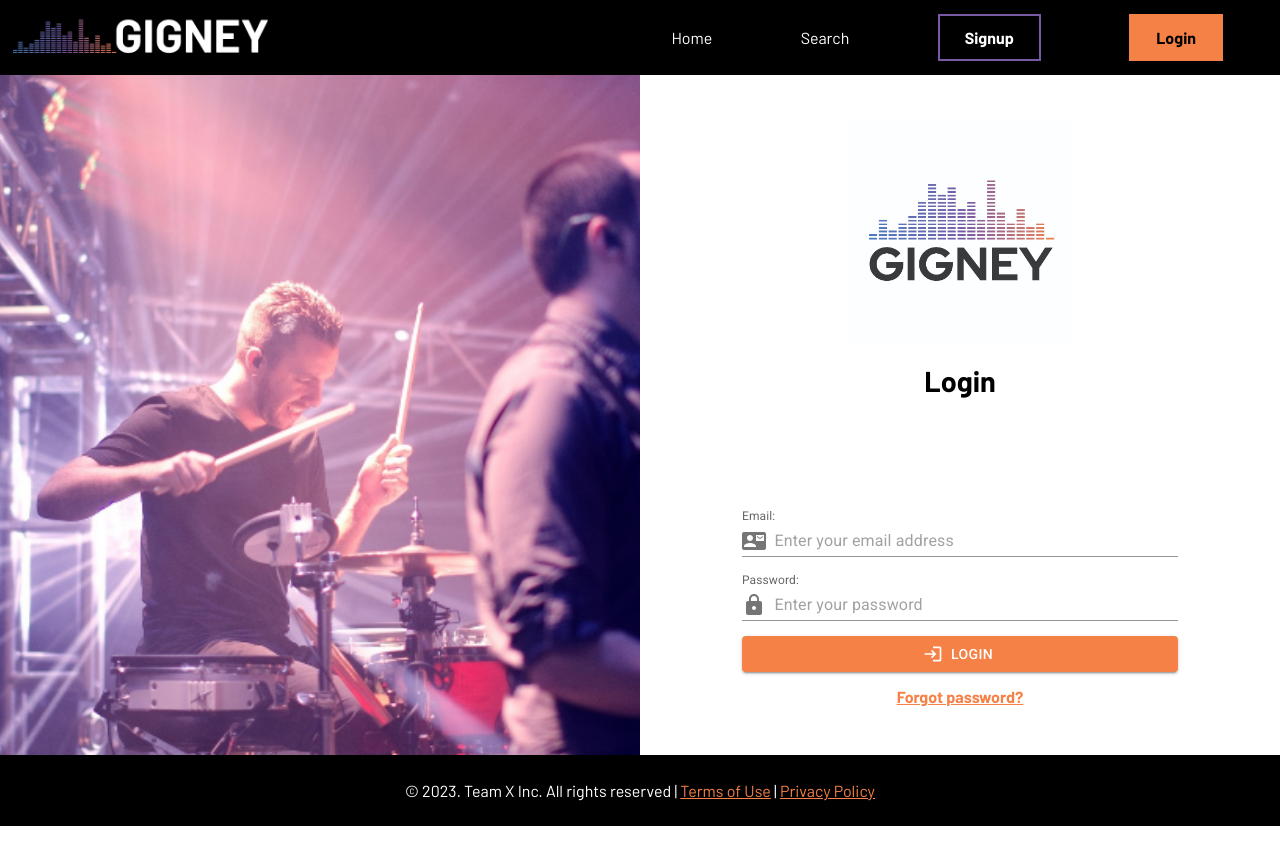
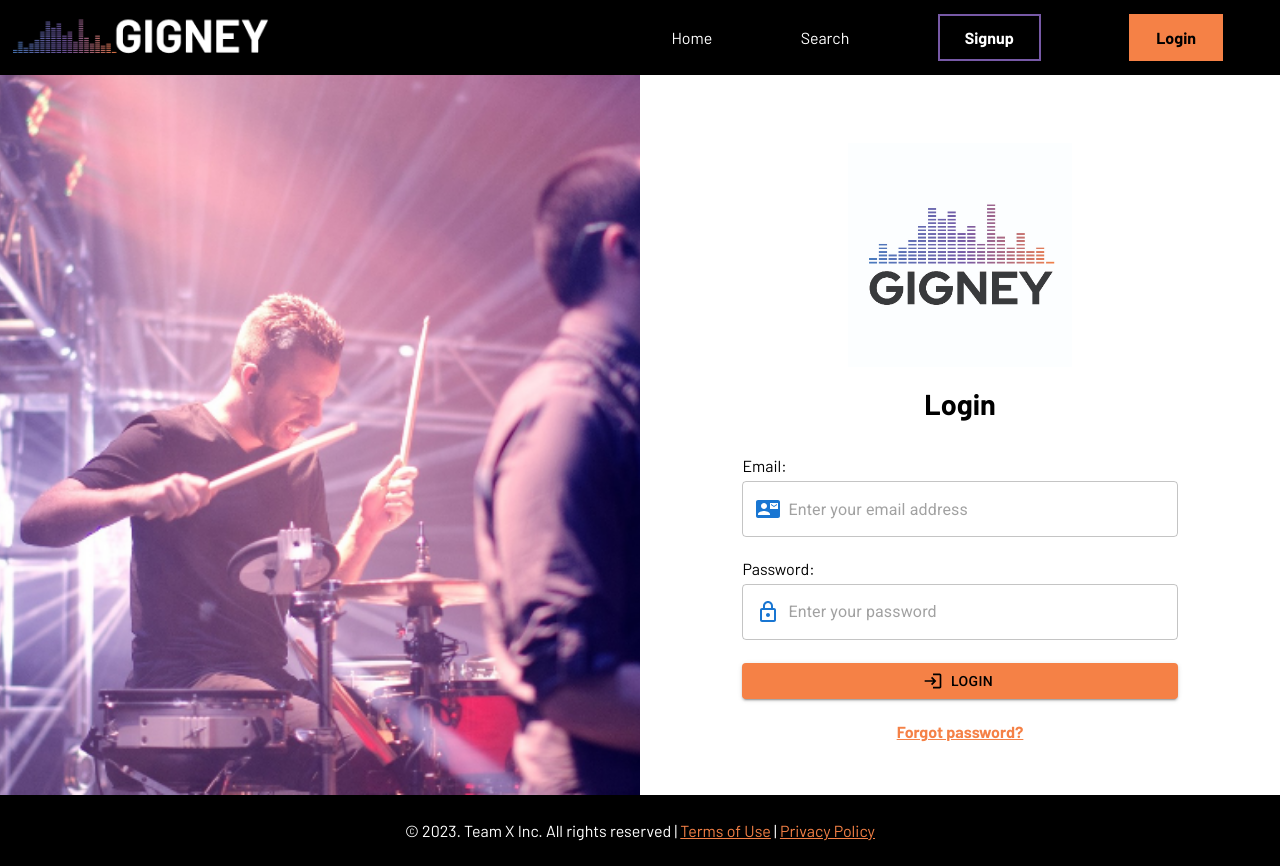
Before and after one commit to GRDE3024-DIG33-DigEx-Major-Project-2/frontendA3, a React (Create React App) app: page /login in a window 1280 px wide. Before the commit the page ends 826 px from the top, so only its background shows below. Built offline with nearby package versions, Linux system fonts and the light colour scheme.

Commit message:
Profile page styling
+ dashboard and login styling fixes

```diff
--- a/src/components/base/Header.js
+++ b/src/components/base/Header.js
@@ -70,7 +70,7 @@ export default function Header({ user, isLoggedIn, setIsLoggedIn, setUser }) {
               <Link
                 id="nav-create-event"
                 className="bttn-style-orange"
-                to="/create-event"
+                to="/createevent"
               >
                 Create a new event
               </Link>
--- a/src/components/event/EventCardHorizontal.js
+++ b/src/components/event/EventCardHorizontal.js
@@ -55,10 +55,10 @@ const EventCardHorizontal = (props) => {
             <SellOutlinedIcon sx={{ fontSize: 15 }} /> {price}
           </p>
           <div className="card-icon ev-share-h">
-            <ShareIcon sx={{ fontSize: 23 }} />
+            <ShareIcon sx={{ fontSize: 23, color:"black" }} />
           </div>
           <div className="card-icon ev-bookmark-h">
-            <BookmarkAddIcon sx={{ fontSize: 21 }} />
+            <BookmarkAddIcon sx={{ fontSize: 21, color:"black" }} />
           </div>
         </CardContent>
       </Box>
--- a/src/components/user/Dashboard.js
+++ b/src/components/user/Dashboard.js
@@ -9,9 +9,9 @@ import {
 import { useNavigate, Link } from "react-router-dom";
 import CreatedEventCardHorizontal from "../event/CreatedEventCardHorizontal";
 import LockIcon from "@mui/icons-material/Lock";
+import LockOutlinedIcon from '@mui/icons-material/LockOutlined';
 import { useState, useEffect } from "react";
 import { getAllEvents, getFirstLetters } from "../../utils/utils";
-
 
 const Dashboard = ({ isLoggedIn, user, setIsLoggedIn, setUser }) => {
   const [events, setEvents] = useState([]);
@@ -66,35 +66,35 @@ const Dashboard = ({ isLoggedIn, user, setIsLoggedIn, setUser }) => {
               <Box className="profile-box prof-left">
                 <FormControl fullWidth>
                   <h3>Change Password</h3>
+                  <p>Password:</p>
                   <TextField
+                    variant="outlined"
                     id="password"
-                      label="Password:"
                     placeholder="Enter your password"
                     InputProps={{
                       startAdornment: (
                         <InputAdornment position="start">
-                            <LockIcon />
+                          <LockOutlinedIcon color="primary" />
                         </InputAdornment>
                       ),
                     }}
-                      variant="standard"
                   />
+                  <p>Confirm Password:</p>
                   <TextField
-                      id="password"
-                      label="Confirm Password:"
+                    variant="outlined"
+                    id="confirm-password"
                     placeholder="Enter your password again"
                     InputProps={{
                       startAdornment: (
                         <InputAdornment position="start">
-                            <LockIcon />
+                          <LockIcon color="primary" />
                         </InputAdornment>
                       ),
                     }}
-                      variant="standard"
                   />
                   <Button
                     variant="contained"
-                      id="login-btn"
+                    id="save-pwd-btn"
                     type="submit"
                     sx={{ color: "black" }}
                   >
--- a/src/components/user/Login.js
+++ b/src/components/user/Login.js
@@ -1,6 +1,6 @@
-import { FormControl, TextField, InputAdornment, Button } from "@mui/material";
+import { FormControl, TextField, InputAdornment, Button, InputLabel } from "@mui/material";
 import ContactMailIcon from "@mui/icons-material/ContactMail";
-import LockIcon from "@mui/icons-material/Lock";
+import LockOutlinedIcon from '@mui/icons-material/LockOutlined';
 import LoginIcon from "@mui/icons-material/Login";
 import { useState } from "react";
 import { useNavigate, Link } from "react-router-dom";
@@ -17,7 +17,6 @@ const Login = ({ setIsLoggedIn, setUser }) => {
 
   // URL FOR LOCALHOST
   const loginUrl = "http://localhost:3000/auth/login";
-
 
   const loginHandler = async (event) => {
     event.preventDefault();
@@ -99,35 +98,35 @@ const Login = ({ setIsLoggedIn, setUser }) => {
         </div>
         <form onSubmit={loginHandler}>
           <FormControl className="login-form">
+            <p>Email:</p>
             <TextField
+              variant="outlined"
               value={email}
               onChange={(event) => setEmail(event.target.value)}
               id="email"
-              label="Email:"
               placeholder="Enter your email address"
               InputProps={{
                 startAdornment: (
                   <InputAdornment position="start">
-                    <ContactMailIcon />
+                    <ContactMailIcon color="primary" />
                   </InputAdornment>
                 ),
               }}
-              variant="standard"
             />
+            <p>Password:</p>
             <TextField
+              variant="outlined"
               value={password}
               onChange={(event) => setPassword(event.target.value)}
               id="password"
-              label="Password:"
               placeholder="Enter your password"
               InputProps={{
                 startAdornment: (
                   <InputAdornment position="start">
-                    <LockIcon />
+                    <LockOutlinedIcon color="primary" />
                   </InputAdornment>
                 ),
               }}
-              variant="standard"
             />
             {/* if the message is defined, show it */}
             {message && <p className="error-message">{message}</p>}
--- a/src/components/user/Profile.js
+++ b/src/components/user/Profile.js
@@ -1,31 +1,29 @@
-import { Box, Avatar, Button } from "@mui/material";
-import EditNote from "@mui/icons-material/EditNote";
+import {
+  Box,
+  Avatar,
+  Button,
+  FormControl,
+  TextField,
+  InputAdornment,
+} from "@mui/material";
 import { Link } from "react-router-dom";
 import EventCardHorizontal from "../event/EventCardHorizontal";
+import { useState, useEffect } from "react";
+import { getAllEvents, getFirstLetters } from "../../utils/utils";
+import LockOutlinedIcon from '@mui/icons-material/LockOutlined';
+import LockIcon from "@mui/icons-material/Lock";
 
 const Profile = ({ isLoggedIn, user, setIsLoggedIn, setUser }) => {
-  var events = [
-    {
-      name: "Event #1",
-      description: "Some event description!",
-      img: "../gigney.png",
-    },
-    {
-      name: "Event #2",
-      description: "Hello World!",
-      img: "../gigney.png",
-    },
-    {
-      name: "Event #3",
-      description: "Another one..",
-      img: "../gigney.png",
-    },
-    {
-      name: "Event #4",
-      description: "Some event description!",
-      img: "../gigney.png",
-    },
-  ];
+  const [events, setEvents] = useState([]);
+
+  useEffect(() => {
+    async function fetchEvents() {
+      const data = await getAllEvents();
+      setEvents(data);
+    }
+
+    fetchEvents();
+  }, [setEvents]);
 
   const handleDelete = () => {
     console.log("redirecting to delete page or pop up");
@@ -42,36 +40,60 @@ const Profile = ({ isLoggedIn, user, setIsLoggedIn, setUser }) => {
             <article className="personal-bio">
               <h2>Personal Bio</h2>
               <Box className="profile-box prof-center">
-                <EditNote className="edit-note" />
-                <Avatar
-                  alt={user.fullName}
-                  src="../gigney.png"
-                  className="profile-avatar"
-                />
-                <h4>{user.fullName}</h4>
+                <Avatar className="profile-avatar">
+                  {getFirstLetters(user.fullName)}
+                </Avatar>
+                <h3>{user.fullName}</h3>
                 <p>{user.bio}</p>
               </Box>
             </article>
             <article className="account-settings">
               <h2>Account settings</h2>
               <Box className="profile-box prof-left">
-                <div>
-                  <h4>Password:</h4>
-                  <p>********</p>
-                  <Button color="secondary" variant="outlined" size="small">
-                    Reset Password
+                <FormControl fullWidth>
+                  <h3>Change Password</h3>
+                  <p>Password:</p>
+                  <TextField
+                    variant="outlined"
+                    id="password"
+                    placeholder="Enter your password"
+                    InputProps={{
+                      startAdornment: (
+                        <InputAdornment position="start">
+                          <LockOutlinedIcon color="primary" />
+                        </InputAdornment>
+                      ),
+                    }}
+                  />
+                  <p>Confirm Password:</p>
+                  <TextField
+                    variant="outlined"
+                    id="confirm-password"
+                    placeholder="Enter your password again"
+                    InputProps={{
+                      startAdornment: (
+                        <InputAdornment position="start">
+                          <LockIcon color="primary" />
+                        </InputAdornment>
+                      ),
+                    }}
+                  />
+                  <Button
+                    variant="contained"
+                    id="save-pwd-btn"
+                    type="submit"
+                    sx={{ color: "black" }}
+                  >
+                    Save new password
                   </Button>
-                </div>
-                <div>
-                  <h4>Permissions:</h4>
-                  <p>Location</p>
-                  <Button color="secondary" variant="outlined" size="small">
-                    Revoke permissions
-                  </Button>
-                </div>
-                <Link id="delete-account-profile" to="/" onClick={handleDelete}>
-                  Delete account
-                </Link>
+                  <Link
+                    id="delete-account-profile"
+                    to="/"
+                    onClick={handleDelete}
+                  >
+                    Delete this account
+                  </Link>
+                </FormControl>
               </Box>
             </article>
             <article className="saved-events">
--- a/src/static/style.css
+++ b/src/static/style.css
@@ -186,7 +186,7 @@ a {
 
 /* LOGIN PAGE */
 .login-page {
-  height: 85vh;
+  height: 90vh;
   width: 100%;
   display: flex;
   flex-direction: row;
@@ -207,7 +207,7 @@ a {
 .right {
   display: flex;
   flex-direction: column;
-  justify-content: space-around;
+  justify-content: center;
   align-items: center;
   width: 50%;
   height: 100%;
@@ -230,24 +230,18 @@ a {
   justify-content: space-around;
   align-items: left;
   gap: 2%;
-  height: 20%;
-  width: 80%;
+  height: 18em;
+  width: 34vw;
+}
+.login-form p {
+  font-size: 1em;
+  margin-bottom: 0;
 }
 
 .left-img {
   height: 100%;
   max-width: 100%;
   object-fit: cover;
-}
-
-.login-form {
-  display: flex;
-  flex-direction: column;
-  justify-content: space-around;
-  align-items: left;
-  gap: 2%;
-  height: 13em;
-  width: 34vw;
 }
 
 .forgot-btn {
@@ -264,6 +258,8 @@ a {
 
 #login-btn {
   background-color: #f58146;
+  margin: 4% 0;
+  color: #000000;
 }
 
 /* SIGNUP PAGE */
@@ -353,11 +349,6 @@ a {
   text-shadow: -1px -1px 0 #000000, 1px -1px 0 #000000, -1px 1px 0 #000000, 1px 1px 0 #000000;
 }
 
-.css-v4u5dn-MuiInputBase-root-MuiInput-root {
-  border: 2px solid;
-  margin-bottom: 15px;
-}
-
 /*SIGNUP GUEST*/
 .signup-second-page {
   display: flex;
@@ -414,18 +405,6 @@ a {
 
 .link-organizer {
   padding-top: 6%;
-}
-
-/* RESET PASSWORD */
-.reset-pwd-form {
-  display: flex;
-  flex-direction: column;
-  justify-content: space-around;
-  align-items: left;
-  gap: 2%;
-  height: 10em;
-  width: 20em;
-  margin-left: 4%;
 }
 
 /* FOOTER */
@@ -501,7 +480,7 @@ footer {
   margin: 2%;
 }
 
-/* PROFILE PAGE */
+/* PROFILE PAGE & ORGANIZAER DASHBOARD */
 .profile-container {
   min-height: 78vh;
   display: grid;
@@ -509,6 +488,10 @@ footer {
   grid-template-rows: 100px minmax(300px, auto) minmax(400px, auto);
   grid-template-columns: 30% 70%;
   background-color: #e6e2e2;
+}
+.profile-container #save-pwd-btn {
+  background-color: #f58146;
+  margin: 10% 0 0 0;
 }
 .profile-container h2 {
   font-size: 1.8em;
@@ -556,14 +539,14 @@ footer {
   position: relative;
   background-color: #ffffff;
 }
-.profile-container .profile-box p {
-  text-align: center;
-}
 .profile-container .prof-center {
   display: flex;
   flex-direction: column;
   justify-content: space-around;
   align-items: center;
+}
+.profile-container .prof-center p {
+  text-align: center;
 }
 .profile-container .prof-left {
   display: flex;
@@ -600,7 +583,6 @@ footer {
   gap: 2%;
 }
 
-/* ORGANISER DASHBOARD */
 /*EVENT PAGE*/
 .event-main-image {
   width: 100%;
@@ -954,7 +936,8 @@ div.lineup {
   nav .nav-links {
     width: 75vw;
   }
-  .bttn-style-purple, .bttn-style-orange {
+  .bttn-style-purple,
+  .bttn-style-orange {
     padding: 8px 20px;
   }
   .find-event-header {
@@ -973,7 +956,8 @@ div.lineup {
     min-height: 20%;
     height: 30%;
   }
-  .search-form-els, #search-form-submit-btn {
+  .search-form-els,
+  #search-form-submit-btn {
     width: 100%;
     margin: 0;
   }
@@ -1000,7 +984,8 @@ div.lineup {
   .mobile-menu-link {
     color: #ffffff;
   }
-  .bttn-style-purple, .bttn-style-orange {
+  .bttn-style-purple,
+  .bttn-style-orange {
     width: 70%;
     text-align: center;
     font-size: 25px;
--- a/src/static/style.scss
+++ b/src/static/style.scss
@@ -88,19 +88,19 @@ a {
 
 /* HEADER */
 
-.bttn-style-purple{
+.bttn-style-purple {
   border: 2px solid $purple1;
   padding: 12px 25px;
   font-weight: bold;
   color: $white;
 }
 
-.bttn-style-orange{
+.bttn-style-orange {
   border: 2px solid $orange1;
   background-color: $orange1;
   padding: 12px 25px;
   font-weight: bold;
-  color:$black;
+  color: $black;
 }
 
 #mobile-menu {
@@ -121,12 +121,12 @@ a {
   }
 }
 
-#loggedin-links-menu{
+#loggedin-links-menu {
   @include flex-column;
   height: 30%;
 }
 
-#loggedout-bttns-menu{
+#loggedout-bttns-menu {
   @include flex-column;
   height: 20%;
   width: 100%;
@@ -144,7 +144,7 @@ a {
   overflow: hidden;
   color: $white;
   padding: 5% 0 3% 0;
-  h1{
+  h1 {
     font-size: 3em;
   }
 }
@@ -181,7 +181,7 @@ a {
   max-width: 85%;
 }
 
-#search-form-submit-btn{
+#search-form-submit-btn {
   color: $black;
   background-color: $orange1;
   margin-left: -5%;
@@ -197,20 +197,19 @@ a {
   padding: 25px;
 }
 
-
-#location-field-search{
+#location-field-search {
   width: 22%;
 }
-#date-field-search{
+#date-field-search {
   width: 18%;
 }
-#events-txt-field{
+#events-txt-field {
   width: 50%;
 }
 
 /* LOGIN PAGE */
 .login-page {
-  height: 85vh;
+  height: 90vh;
   width: 100%;
   @include flex-row;
 }
@@ -226,7 +225,7 @@ a {
 }
 
 .right {
-  @include flex-column(space-around, center);
+  @include flex-column(center, center);
   width: 50%;
   height: 100%;
   .login-logo {
@@ -242,24 +241,19 @@ a {
 .login-form {
   @include flex-column(space-around, left);
   gap: 2%;
-  height: 20%;
-  width: 80%;
+  height: 18em;
+  width: 34vw;
+
+  p {
+    font-size: 1em;
+    margin-bottom: 0;
+  }
 }
 
 .left-img {
   height: 100%;
   max-width: 100%;
   object-fit: cover;
-}
-
-.login-form {
-  display: flex;
-  flex-direction: column;
-  justify-content: space-around;
-  align-items: left;
-  gap: 2%;
-  height: 13em;
-  width: 34vw;
 }
 
 .forgot-btn {
@@ -276,6 +270,8 @@ a {
 
 #login-btn {
   background-color: $orange1;
+  margin: 4% 0;
+  color: $black;
 }
 
 /* SIGNUP PAGE */
@@ -358,11 +354,6 @@ a {
     1px 1px 0 $black;
 }
 
-.css-v4u5dn-MuiInputBase-root-MuiInput-root {
-  border: 2px solid;
-  margin-bottom: 15px;
-}
-
 /*SIGNUP GUEST*/
 
 .signup-second-page {
@@ -418,15 +409,6 @@ a {
 
 .link-organizer {
   padding-top: 6%;
-}
-
-/* RESET PASSWORD */
-.reset-pwd-form {
-  @include flex-column(space-around, left);
-  gap: 2%;
-  height: 10em;
-  width: 20em;
-  margin-left: 4%;
 }
 
 /* FOOTER */
@@ -503,7 +485,7 @@ footer {
   }
 }
 
-/* PROFILE PAGE */
+/* PROFILE PAGE & ORGANIZAER DASHBOARD */
 .profile-container {
   min-height: 78vh;
   display: grid;
@@ -514,6 +496,11 @@ footer {
   grid-template-rows: 100px minmax(300px, auto) minmax(400px, auto);
   grid-template-columns: 30% 70%;
   background-color: $lightgrey;
+
+  #save-pwd-btn {
+    background-color: $orange1;
+    margin: 10% 0 0 0;
+  }
 
   h2 {
     font-size: 1.8em;
@@ -559,14 +546,13 @@ footer {
     padding: 5%;
     position: relative;
     background-color: $white;
-
-    p{
-      text-align: center
-    }
   }
 
   .prof-center {
     @include flex-column;
+    p {
+      text-align: center;
+    }
   }
 
   .prof-left {
@@ -604,8 +590,6 @@ footer {
   }
 }
 
-/* ORGANISER DASHBOARD */
-
 /*EVENT PAGE*/
 
 .event-main-image {
@@ -629,7 +613,7 @@ footer {
   margin: 20px;
 }
 
-.about{
+.about {
   flex: 70%;
 }
 
@@ -638,10 +622,10 @@ footer {
   margin: 20px;
 }
 
-.tags{
+.tags {
   flex: 70%;
 }
-.pricing{
+.pricing {
   flex: 100%;
 }
 
@@ -703,10 +687,13 @@ h2.lineup {
 
   &:before {
     border-top: 2px solid #dfdfdf;
-      content:"";
+    content: "";
     margin: 0 auto; /* this centers the line to the full width specified */
     position: absolute; /* positioning must be absolute here, and relative positioning must be applied to the parent */
-      top: 50%; left: 0; right: 0; bottom: 0;
+    top: 50%;
+    left: 0;
+    right: 0;
+    bottom: 0;
     width: 100%;
     z-index: -1;
   }
@@ -718,13 +705,13 @@ h2.lineup {
   }
 }
 .dateandtime,
-.eventlocation{
+.eventlocation {
   text-decoration: underline;
   color: $orange1;
   font-weight: bold;
 }
 
-div.lineup{
+div.lineup {
   border-left: 2px solid #dfdfdf;
   border-right: 2px solid #dfdfdf;
   border-bottom: 2px solid #dfdfdf;
@@ -939,13 +926,13 @@ div.lineup{
     max-width: 90vw;
   }
 
-  #location-field-search{
+  #location-field-search {
     width: 20%;
   }
-  #date-field-search{
+  #date-field-search {
     width: 15vw;
   }
-  #events-txt-field{
+  #events-txt-field {
     width: 40%;
   }
 }
@@ -963,7 +950,8 @@ div.lineup{
     }
   }
 
-  .bttn-style-purple, .bttn-style-orange {
+  .bttn-style-purple,
+  .bttn-style-orange {
     padding: 8px 20px;
   }
 
@@ -978,20 +966,20 @@ div.lineup{
     max-height: 40vh;
   }
 
-  .find-event-tags{
+  .find-event-tags {
     min-height: 20%;
     height: 30%;
   }
 
-  .search-form-els, #search-form-submit-btn{
+  .search-form-els,
+  #search-form-submit-btn {
     width: 100%;
-    margin:0;
+    margin: 0;
   }
 
-  #location-field-search{
+  #location-field-search {
     width: 100%;
   }
-
 }
 
 /* Phone */
@@ -1012,33 +1000,30 @@ div.lineup{
     display: block;
   }
 
-  .mobile-menu-link{
+  .mobile-menu-link {
     color: $white;
   }
 
-  .bttn-style-purple, .bttn-style-orange {
+  .bttn-style-purple,
+  .bttn-style-orange {
     width: 70%;
     text-align: center;
     font-size: 25px;
     padding: auto;
-
   }
 
   .find-event-header {
     min-height: 70vh;
   }
 
-
-
   // FOOTER
-  .menu-footer{
+  .menu-footer {
     padding: 2% 1%;
     background-color: $black;
     width: 98%;
     text-align: center;
     color: $white;
   }
-
 }
 
 /* Small Phone */
@@ -1052,5 +1037,4 @@ div.lineup{
     width: 90%;
     min-height: 35vh;
   }
-
 }
```
Also changed, not shown: 1 other file (tests, documents, lock files or other folders). Lines whose indentation alone changed are shown as unchanged.
